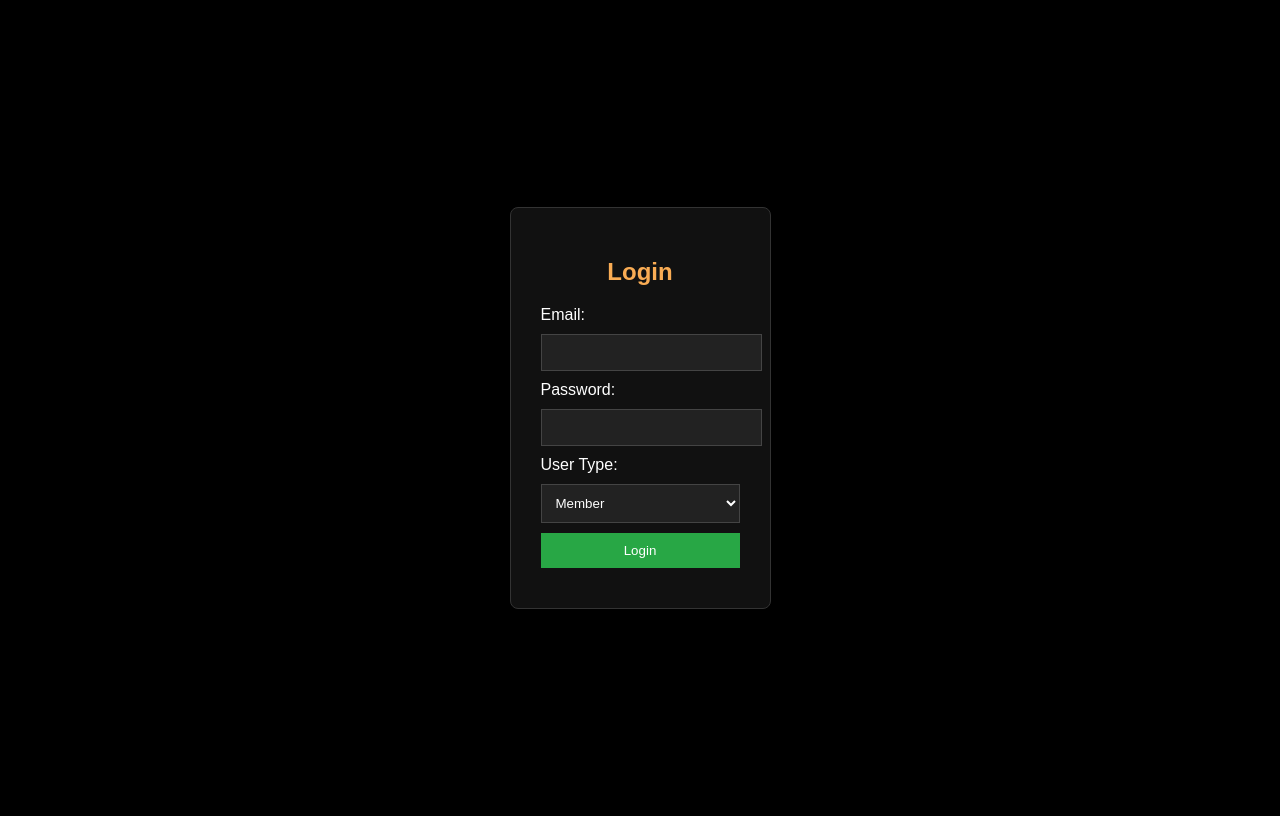
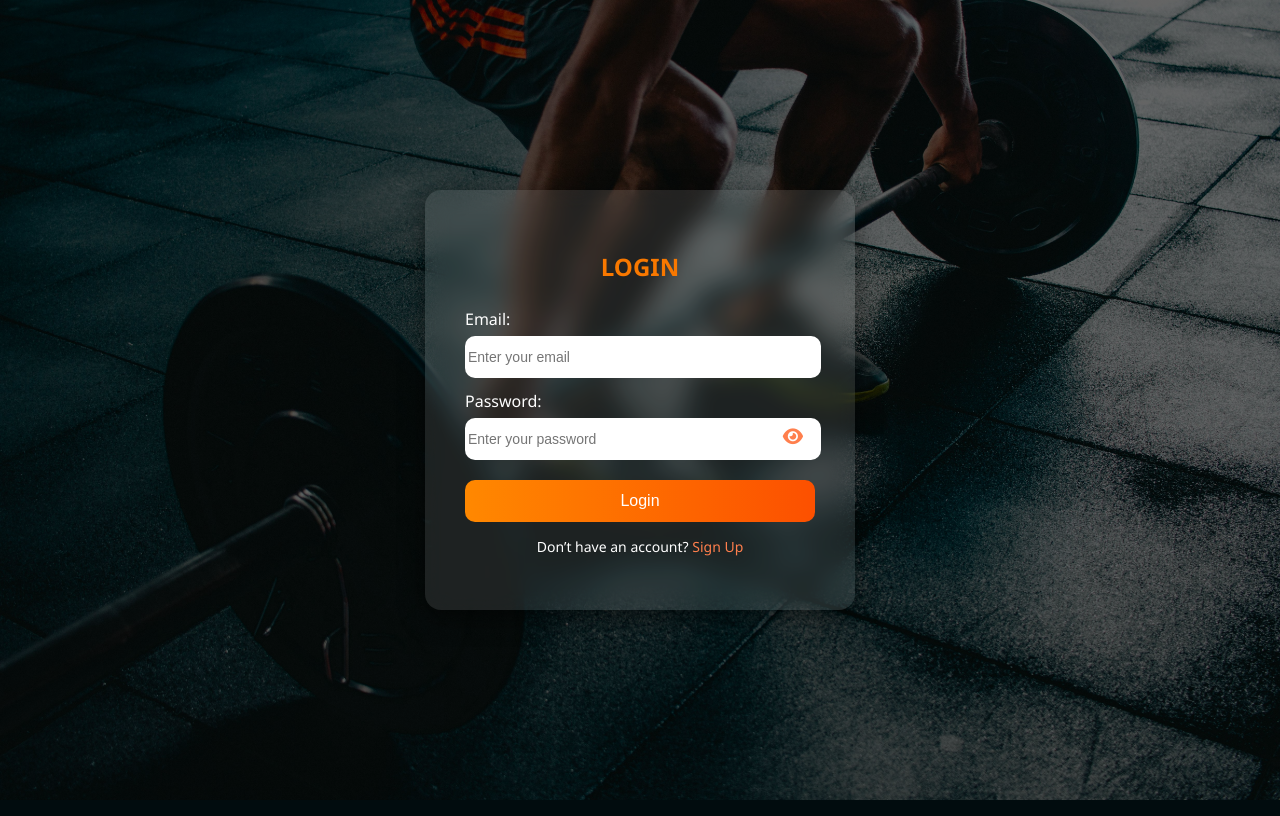
Before and after one commit to cst24680/GYM-, a PHP site: page /login.php in a window 1280 px wide. Run offline with PHP 8.4, Linux system fonts and the light colour scheme.

Commit message:
Update login.php

```diff
--- a/login.php
+++ b/login.php
@@ -1,72 +1,231 @@
-<!-- login.php -->
+<?php
+// Start session
+session_start();
+include "db.php";
+
+$msg = "";
+
+// Predefined admin credentials
+$admin_email = "admin@gmail.com";
+$admin_password = "admin123"; // Change to your secure password
+
+// Handle login form submission
+if (isset($_POST['login'])) {
+    $email = trim(mysqli_real_escape_string($conn, $_POST['email']));
+    $password = $_POST['password'];
+
+    // --- Check predefined admin first ---
+    if ($email === $admin_email && $password === $admin_password) {
+        $_SESSION['User_type'] = 'admin';
+        $_SESSION['email'] = $admin_email;
+        header("Location: admin_dashboard.php");
+        exit();
+    }
+
+    // --- Otherwise, check login table ---
+    $sql = "SELECT * FROM login WHERE Email='$email' LIMIT 1";
+    $result = mysqli_query($conn, $sql);
+
+    if ($result && mysqli_num_rows($result) === 1) {
+        $row = mysqli_fetch_assoc($result);
+
+        // Verify MD5 password
+        if ($row['Password'] === md5($password)) {
+            $_SESSION['user_id'] = $row['Login_id'];
+            $_SESSION['role'] = strtolower($row['User_type']);
+            $_SESSION['email'] = $row['Email'];
+
+            // Fetch IDs from respective tables for specific roles
+            if ($_SESSION['role'] === 'member') {
+                $memRes = mysqli_query($conn, "SELECT Mem_id FROM member_registration WHERE Mem_email='$email' LIMIT 1");
+                if ($memRes && mysqli_num_rows($memRes) === 1) {
+                    $memRow = mysqli_fetch_assoc($memRes);
+                    $_SESSION['Mem_id'] = $memRow['Mem_id'];
+                }
+            } elseif ($_SESSION['role'] === 'trainer') {
+                $trainerRes = mysqli_query($conn, "SELECT Trainer_id FROM trainer WHERE Email='$email' LIMIT 1");
+                if ($trainerRes && mysqli_num_rows($trainerRes) === 1) {
+                    $trainerRow = mysqli_fetch_assoc($trainerRes);
+                    $_SESSION['Trainer_id'] = $trainerRow['Trainer_id'];
+                }
+            } elseif ($_SESSION['role'] === 'dietician') {
+                $dietRes = mysqli_query($conn, "SELECT Dietician_id FROM dietician WHERE Email='$email' LIMIT 1");
+                if ($dietRes && mysqli_num_rows($dietRes) === 1) {
+                    $dietRow = mysqli_fetch_assoc($dietRes);
+                    $_SESSION['Dietician_id'] = $dietRow['Dietician_id'];
+                }
+            }
+
+            // Redirect based on role
+            switch ($_SESSION['role']) {
+                case 'trainer':
+                    header("Location: trainer_dashboard.php");
+                    break;
+                case 'dietician':
+                    header("Location: dietician_dashboard.php");
+                    break;
+                case 'member':
+                    header("Location: member_dashboard.php");
+                    break;
+                default:
+                    $msg = "Unknown role. Please contact admin.";
+                    session_destroy();
+                    exit;
+            }
+            exit;
+        } else {
+            $msg = "Invalid password!";
+        }
+    } else {
+        $msg = "No account found with that email!";
+    }
+}
+?>
 <!DOCTYPE html>
-<html>
+<html lang="en">
 <head>
-    <title>Login - Gym System</title>
+    <meta charset="utf-8">
+    <title>Gym Management - Login</title>
+    <!-- Font Awesome CDN -->
+    <link rel="stylesheet" href="https://cdnjs.cloudflare.com/ajax/libs/font-awesome/6.4.0/css/all.min.css">
     <style>
         body {
-            background-color: #000;
-            color: white;
-            font-family: 'Poppins', sans-serif;
+            margin: 0;
+            font-family: "Segoe UI", Tahoma, Geneva, Verdana, sans-serif;
+            background: linear-gradient(rgba(0,0,0,0.6), rgba(0,0,0,0.6)),
+                        url("images/gym-bg.jpg") center/cover no-repeat;
             display: flex;
             justify-content: center;
             align-items: center;
             height: 100vh;
         }
-
-        form {
-            background: #111;
-            padding: 30px;
+        .login-container {
+            background: rgba(255, 255, 255, 0.1);
+            backdrop-filter: blur(12px);
+            border-radius: 16px;
+            box-shadow: 0px 8px 25px rgba(0,0,0,0.5);
+            padding: 40px;
+            width: 350px;
+            color: #fff;
+        }
+        .login-container h2 {
+            text-align: center;
+            margin-bottom: 25px;
+            color: #f87800ff;
+            font-size: 24px;
+            font-weight: bold;
+        }
+        .login-container label {
+            font-weight: 500;
+            display: block;
+            margin-top: 12px;
+        }
+        .login-container input {
+            width: 100%;
+            padding: 13px 3px ; /* leave space for eye icon */
+            margin-top: 6px;
+            border: none;
+            border-radius: 10px;
+            outline: none;
+            font-size: 14px;
+            transition: 0.3s;
+        }
+        .login-container input:focus {
+            box-shadow: 0 0 8px #ff4da6;
+        }
+        .password-wrapper {
+            position: relative;
+            width: 100%;
+        }
+        .toggle-password {
+            position: absolute;
+            right: 12px;
+            top: 50%;
+            transform: translateY(-50%);
+            cursor: pointer;
+            font-size: 18px;
+            color: #ff7f4dff;
+        }
+        .toggle-password:hover {
+            color: #ff4d4d;
+        }
+        .login-container button {
+            width: 100%;
+            background: linear-gradient(90deg, #ff8800ff, #fc5000ff);
+            color: white;
+            padding: 12px;
+            border: none;
+            border-radius: 10px;
+            margin-top: 20px;
+            font-size: 16px;
+            cursor: pointer;
+            transition: 0.3s ease-in-out;
+        }
+        .login-container button:hover {
+            transform: scale(1.05);
+            box-shadow: 0 0 15px #f32a06ff;
+        }
+        .error {
+            background: rgba(255, 0, 0, 0.1);
+            color: #ff4d4d;
+            padding: 10px;
             border-radius: 8px;
-            border: 1px solid #333;
+            margin-bottom: 15px;
+            text-align: center;
+            font-size: 14px;
         }
-
-        h2 {
+        .extra-links {
+            margin-top: 15px;
             text-align: center;
-            color: #f9ac54;
+            font-size: 14px;
         }
-
-        input, select, button {
-            display: block;
-            width: 100%;
-            margin: 10px 0;
-            padding: 10px;
-            background: #222;
-            color: white;
-            border: 1px solid #444;
+        .extra-links a {
+            color: #ff7f4dff;
+            text-decoration: none;
         }
-
-        button {
-            background-color: #28a745;
-            cursor: pointer;
-            border: none;
-        }
-
-        button:hover {
-            background-color: #218838;
+        .extra-links a:hover {
+            text-decoration: underline;
         }
     </style>
 </head>
 <body>
-
-    <form action="login_handler.php" method="post">
-        <h2>Login</h2>
+<div class="login-container">
+    <h2>LOGIN</h2>
+    <?php if ($msg != ""): ?>
+        <div class="error"><?php echo $msg; ?></div>
+    <?php endif; ?>
+    <form method="post">
         <label>Email:</label>
-        <input type="email" name="email" required>
+        <input type="email" name="email" placeholder="Enter your email" required>
 
         <label>Password:</label>
-        <input type="password" name="password" required>
+        <div class="password-wrapper">
+            <input type="password" name="password" id="password" placeholder="Enter your password" required>
+            <i class="fa-solid fa-eye toggle-password" id="toggleIcon" onclick="togglePassword()"></i>
+        </div>
 
-        <label>User Type:</label>
-        <select name="User_type" required>
-            <option value="member">Member</option>
-            <option value="trainer">Trainer</option>
-            <option value="dietician">Dietician</option>
-            <option value="admin">Admin</option>
-        </select>
+        <button type="submit" name="login">Login</button>
+    </form>
+    <div class="extra-links">
+        <p>Don’t have an account? <a href="register.php">Sign Up</a></p>
+    </div>
+</div>
 
-        <button type="submit">Login</button>
-    </form>
+<script>
+function togglePassword() {
+    const pass = document.getElementById("password");
+    const icon = document.getElementById("toggleIcon");
 
+    if (pass.type === "password") {
+        pass.type = "text";
+        icon.classList.remove("fa-eye");
+        icon.classList.add("fa-eye-slash"); // closed eye (font awesome icons used)
+    } else {
+        pass.type = "password";
+        icon.classList.remove("fa-eye-slash");
+        icon.classList.add("fa-eye");
+    }
+}
+</script>
 </body>
 </html>
```
